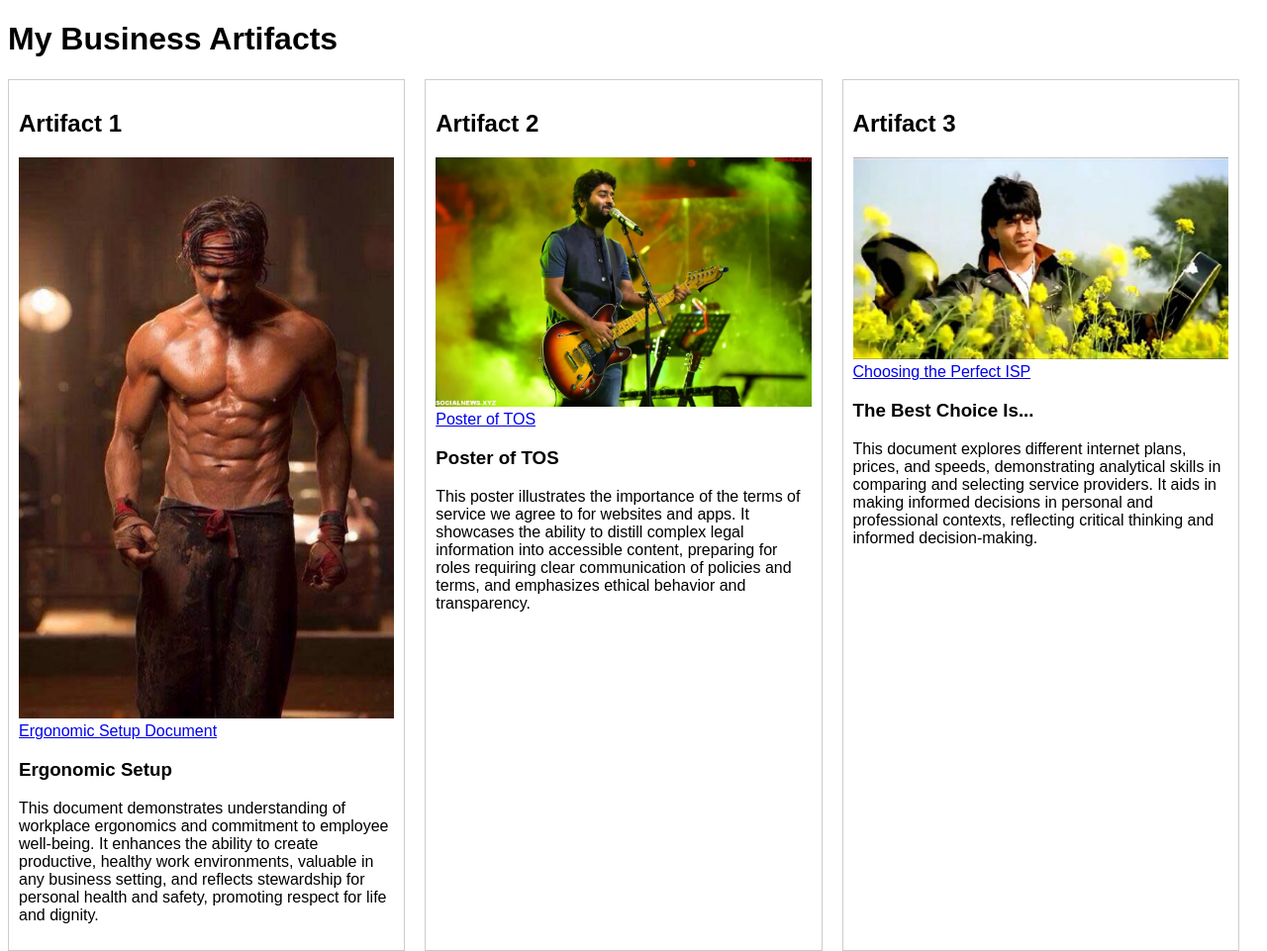
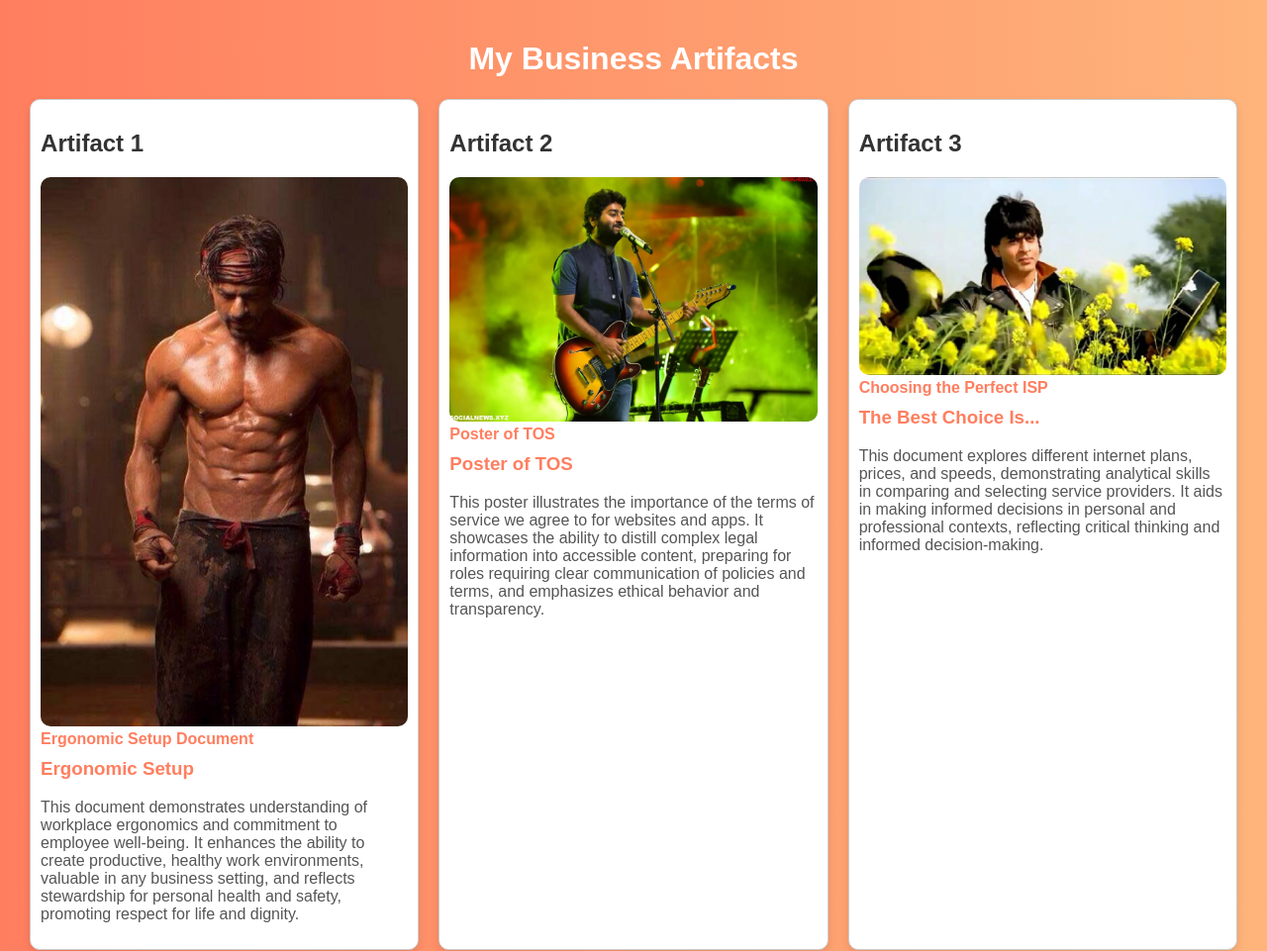
Before and after one commit to pransz/e-portfolio, a plain HTML site: page Artifacts.html in a window 1280 px wide. Shown: the top 961 px of the page at 99% size. Drawn offline with Linux system fonts and the light colour scheme.

Commit message:
Update Artifacts.html

```diff
--- a/Artifacts.html
+++ b/Artifacts.html
@@ -7,21 +7,53 @@
     <style>
         body {
             font-family: Arial, sans-serif;
+            background: linear-gradient(to right, #ff7e5f, #feb47b);
+            color: #333;
+            margin: 0;
+            padding: 20px;
+        }
+        h1 {
+            text-align: center;
+            color: #fff;
         }
         .artifact-container {
             display: flex;
             flex-wrap: wrap;
             gap: 20px;
+            justify-content: center;
         }
         .artifact-box {
+            background: #fff;
             border: 1px solid #ccc;
+            border-radius: 10px;
             padding: 10px;
             width: calc(33.33% - 20px);
             box-sizing: border-box;
+            box-shadow: 0 4px 8px rgba(0, 0, 0, 0.1);
+            transition: transform 0.3s;
+        }
+        .artifact-box:hover {
+            transform: scale(1.05);
         }
         .artifact-box img {
             max-width: 100%;
             height: auto;
+            border-radius: 10px;
+        }
+        .artifact-box a {
+            color: #ff7e5f;
+            text-decoration: none;
+            font-weight: bold;
+        }
+        .artifact-box a:hover {
+            text-decoration: underline;
+        }
+        .artifact-description h3 {
+            margin-top: 10px;
+            color: #ff7e5f;
+        }
+        .artifact-description p {
+            color: #555;
         }
     </style>
 </head>
@@ -91,6 +123,6 @@
                 <p>This test demonstrates proficiency in my knowledge of data analysis and management. It is important to know this stuff for roles involving data-driven decision making, reflecting a commitment to accuracy and thoroughness in work.</p>
             </div>
         </div>
-</div>
+    </div>
 </body>
 </html>
```
